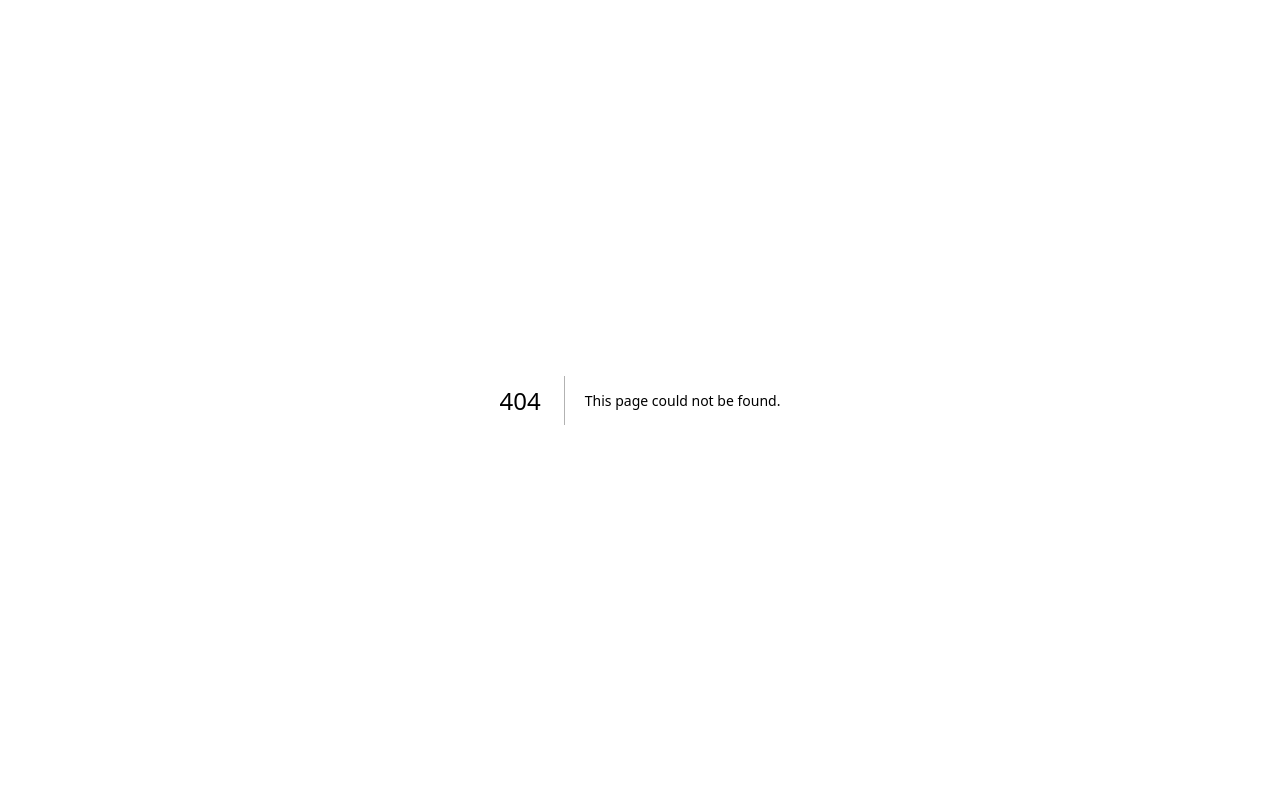
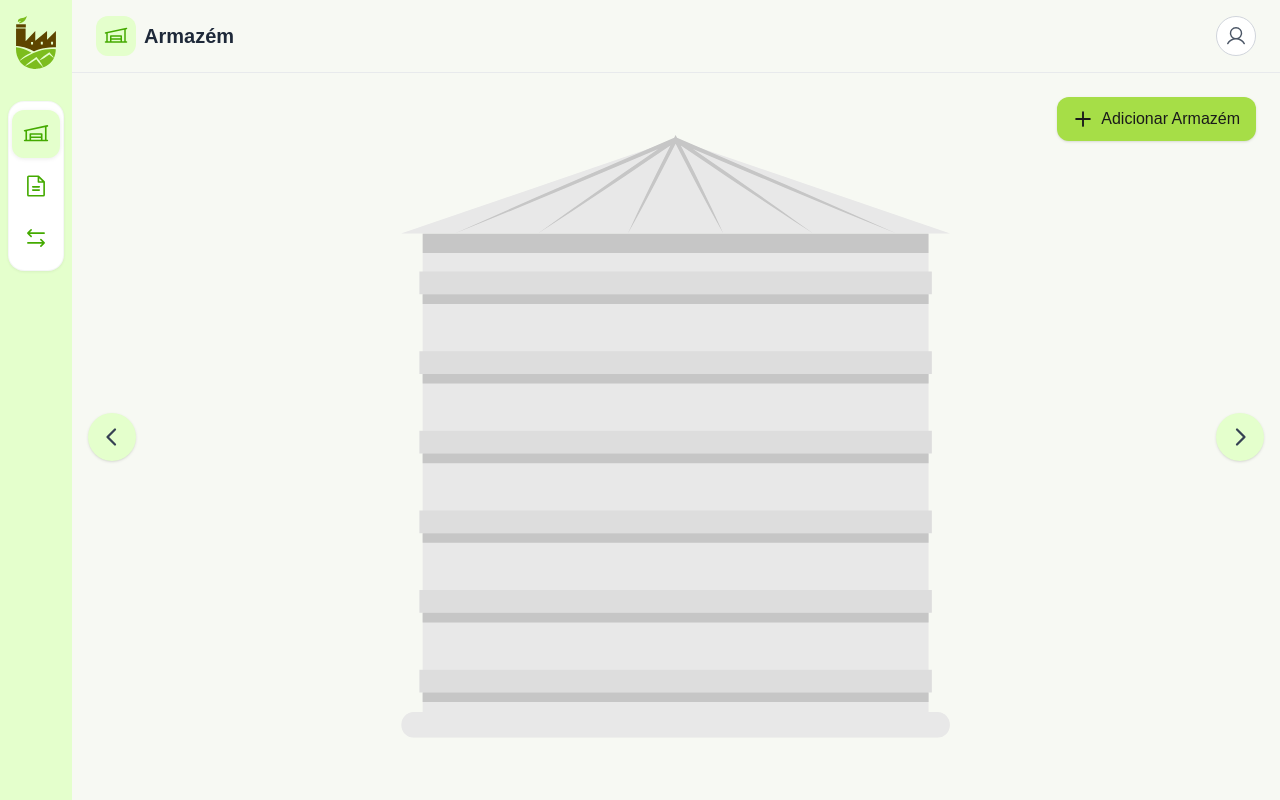
Before and after one commit to dev-rafacoelho/silosys, a Next.js app in the folder website/: page /armazem in a window 1280 px wide. Before the commit this address had no page. Built offline with nearby package versions, Linux system fonts and the light colour scheme.

Commit message:
Criação de tela do armmazem porem ainda nada integrado

```diff
--- /dev/null
+++ b/website/src/app/(dashboard)/armazem/page.js
@@ -0,0 +1,57 @@
+"use client"
+
+import Image from "next/image"
+import Link from "next/link"
+import { CaretLeft, CaretRight, Plus } from "@phosphor-icons/react"
+
+export default function ArmazemPage() {
+  return (
+    <div className="flex-1 flex flex-col min-h-0">
+      <div className="flex-1 flex items-center justify-center relative px-4 py-8">
+        <button
+          type="button"
+          className="absolute left-4 top-1/2 -translate-y-1/2 z-10 w-12 h-12 rounded-full flex items-center justify-center border-0 cursor-pointer shadow-sm"
+          style={{ backgroundColor: "#E4FFCC" }}
+          aria-label="Anterior"
+        >
+          <CaretLeft size={24} weight="bold" className="text-gray-700" />
+        </button>
+
+        <button
+          type="button"
+          className="absolute right-4 top-1/2 -translate-y-1/2 z-10 w-12 h-12 rounded-full flex items-center justify-center border-0 cursor-pointer shadow-sm"
+          style={{ backgroundColor: "#E4FFCC" }}
+          aria-label="Próximo"
+        >
+          <CaretRight size={24} weight="bold" className="text-gray-700" />
+        </button>
+
+        <Link
+          href="/armazens/novo"
+          className="absolute top-6 right-6 z-10 flex items-center gap-2 px-4 py-2.5 rounded-xl font-medium border-0 cursor-pointer shadow-sm transition-opacity hover:opacity-90"
+          style={{ backgroundColor: "#A6DE47", color: "#1a1a1a" }}
+        >
+          <Plus size={20} weight="bold" />
+          Adicionar Armazém
+        </Link>
+
+        <div
+          className="relative flex items-center justify-center w-full max-w-full flex-1 min-h-0"
+          style={{
+            maxWidth: "min(70vmin, 550px)",
+            aspectRatio: "625/685",
+          }}
+        >
+          <Image
+            src="/silo0.svg"
+            alt="Armazém"
+            fill
+            className="object-contain select-none"
+            priority
+            sizes="(max-width: 768px) 70vw, 420px"
+          />
+        </div>
+      </div>
+    </div>
+  )
+}
--- a/website/src/app/(dashboard)/documentos/page.js
+++ b/website/src/app/(dashboard)/documentos/page.js
@@ -1,8 +1,7 @@
 export default function Documentos() {
   return (
-    <div className="p-6">
-      <h1 className="text-2xl font-semibold text-gray-800">Documentos</h1>
-      <p className="text-gray-600 mt-2">Área de documentos em construção.</p>
+    <div className="flex-1 p-6">
+      <p className="text-gray-600">Área de documentos em construção.</p>
     </div>
   )
 }
--- a/website/src/app/(dashboard)/layout.js
+++ b/website/src/app/(dashboard)/layout.js
@@ -1,3 +1,4 @@
+import DashboardHeader from "@/components/DashboardHeader"
 import Sidebar from "@/components/Sidebar"
 
 export default function DashboardLayout({ children }) {
@@ -5,10 +6,11 @@ export default function DashboardLayout({ children }) {
     <div className="flex min-h-screen">
       <Sidebar />
       <main
-        className="flex-1 min-h-screen overflow-auto"
-        style={{ backgroundColor: "#F7F7F7" }}
+        className="flex-1 min-h-screen overflow-auto flex flex-col"
+        style={{ backgroundColor: "#F7F9F3" }}
       >
-        {children}
+        <DashboardHeader />
+        <div className="flex-1 flex flex-col">{children}</div>
       </main>
     </div>
   )
--- a/website/src/app/(dashboard)/movimentacoes/page.js
+++ b/website/src/app/(dashboard)/movimentacoes/page.js
@@ -1,8 +1,7 @@
 export default function Movimentacoes() {
   return (
-    <div className="p-6">
-      <h1 className="text-2xl font-semibold text-gray-800">Movimentações</h1>
-      <p className="text-gray-600 mt-2">Área de movimentações em construção.</p>
+    <div className="flex-1 p-6">
+      <p className="text-gray-600">Área de movimentações em construção.</p>
     </div>
   )
 }
--- a/website/src/app/(dashboard)/page.js
+++ b/website/src/app/(dashboard)/page.js
@@ -1,10 +1,7 @@
-export default function DashboardHome() {
-  return (
-    <div className="p-6">
-      <h1 className="text-2xl font-semibold text-gray-800">Bem-vindo ao SiloSys</h1>
-      <p className="text-gray-600 mt-2">
-        Selecione uma opção no menu lateral para começar.
-      </p>
-    </div>
-  )
+"use client"
+
+import { redirect } from "next/navigation"
+
+export default function DashboardRoot() {
+  redirect("/armazem")
 }
--- /dev/null
+++ b/website/src/components/DashboardHeader.js
@@ -0,0 +1,51 @@
+"use client"
+
+import { usePathname } from "next/navigation"
+import {
+  ArrowsLeftRight,
+  FileText,
+  User,
+  Warehouse,
+} from "@phosphor-icons/react"
+
+const TAB_CONFIG = [
+  { path: "/armazem", title: "Armazém", icon: Warehouse },
+  { path: "/documentos", title: "Documentos", icon: FileText },
+  { path: "/movimentacoes", title: "Movimentações", icon: ArrowsLeftRight },
+]
+
+function getTabForPath(pathname) {
+  const tab = TAB_CONFIG.find(
+    (t) => pathname === t.path || pathname.startsWith(t.path + "/")
+  )
+  return tab ?? TAB_CONFIG[0]
+}
+
+export default function DashboardHeader() {
+  const pathname = usePathname()
+  const { title, icon: Icon } = getTabForPath(pathname)
+
+  return (
+    <header
+      className="flex items-center justify-between px-6 py-4 flex-shrink-0 border-b border-gray-200/80"
+      style={{ backgroundColor: "#F7F9F3" }}
+    >
+      <div className="flex items-center gap-2">
+        <div
+          className="flex items-center justify-center w-10 h-10 rounded-xl"
+          style={{ backgroundColor: "#E4FFCC" }}
+        >
+          <Icon size={24} weight="regular" style={{ color: "#44AA00" }} />
+        </div>
+        <h1 className="text-xl font-bold text-gray-800">{title}</h1>
+      </div>
+      <button
+        type="button"
+        className="w-10 h-10 rounded-full flex items-center justify-center border border-gray-300 cursor-pointer bg-white"
+        aria-label="Perfil"
+      >
+        <User size={22} weight="regular" className="text-gray-600" />
+      </button>
+    </header>
+  )
+}
--- a/website/src/components/Sidebar.js
+++ b/website/src/components/Sidebar.js
@@ -10,7 +10,7 @@ import {
 } from "@phosphor-icons/react"
 
 const NAV_ITEMS = [
-  { href: "/", icon: Warehouse, label: "Início" },
+  { href: "/armazem", icon: Warehouse, label: "Armazém" },
   { href: "/documentos", icon: FileText, label: "Documentos" },
   { href: "/movimentacoes", icon: ArrowsLeftRight, label: "Movimentações" },
 ]
@@ -45,7 +45,7 @@ export default function Sidebar() {
             const activeIndex = NAV_ITEMS.findIndex(
               (item) =>
                 pathname === item.href ||
-                (item.href !== "/" && pathname.startsWith(item.href))
+                (item.href !== "/armazem" && pathname.startsWith(item.href))
             )
             const index = activeIndex >= 0 ? activeIndex : 0
             const itemHeight = 48
```
Also changed, not shown: website/public/silo0.svg (added).
